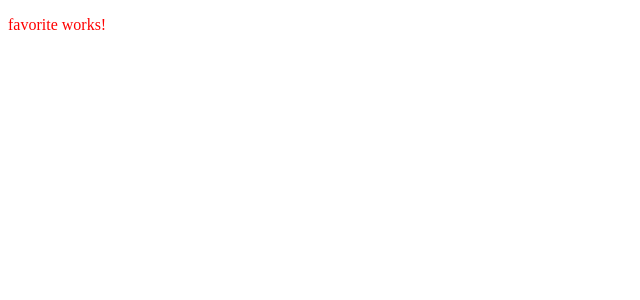
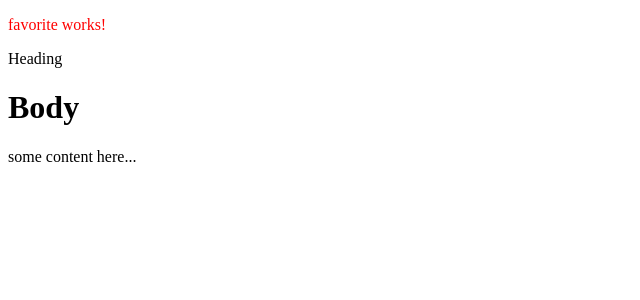
Before and after one commit to omarkarake/angular-mosh, an Angular app: page / in a window 1280 px wide. Shown: the top 300 px of the page, without its empty margins (0-640 px from the left). Built offline with nearby package versions, Linux system fonts and the light colour scheme.

Commit message:
using ng-content to render html markup to child component or reusable component

```diff
--- a/src/app/app.component.html
+++ b/src/app/app.component.html
@@ -1,6 +1,14 @@
-<app-favorite [isFavorite]="post.isFavorite" (change)="onFavoriteChange($event)"></app-favorite>
-
-
+<app-favorite
+  [isFavorite]="post.isFavorite"
+  (change)="onFavoriteChange($event)"
+></app-favorite>
+<panel>
+  <div class="heading">Heading</div>
+  <div class="body">
+    <h1>Body</h1>
+    <p>some content here...</p>
+  </div>
+</panel>
 
 <!-- <app-course />
 <h1>{{ authors.length }} Authors</h1>
--- a/src/app/app.module.ts
+++ b/src/app/app.module.ts
@@ -10,9 +10,10 @@ import { CourseComponent } from './course/course.component';
 import { CourseService } from './course/course.service';
 import { AuthorService } from './services/author.service';
 import { FavoriteComponent } from './favorite/favorite.component';
+import { PanelComponent } from './panel/panel.component';
 
 @NgModule({
-  declarations: [AppComponent, CourseComponent, FavoriteComponent],
+  declarations: [AppComponent, CourseComponent, FavoriteComponent, PanelComponent],
   imports: [BrowserModule, AppRoutingModule],
   providers: [provideClientHydration(), CourseService, AuthorService],
   bootstrap: [AppComponent],
--- /dev/null
+++ b/src/app/panel/panel.component.html
@@ -0,0 +1,4 @@
+<div>
+  <div><ng-content select=".heading"></ng-content></div>
+  <div><ng-content select=".body"></ng-content></div>
+</div>
```
Also changed, not shown: src/app/panel/panel.component.ts (added, +8 -0 lines), src/app/panel/panel.component.css (added), 1 other file (tests, documents, lock files or other folders).
